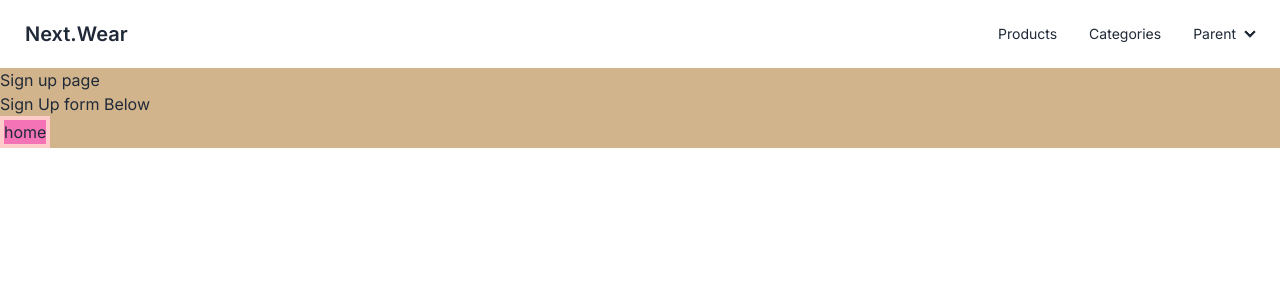
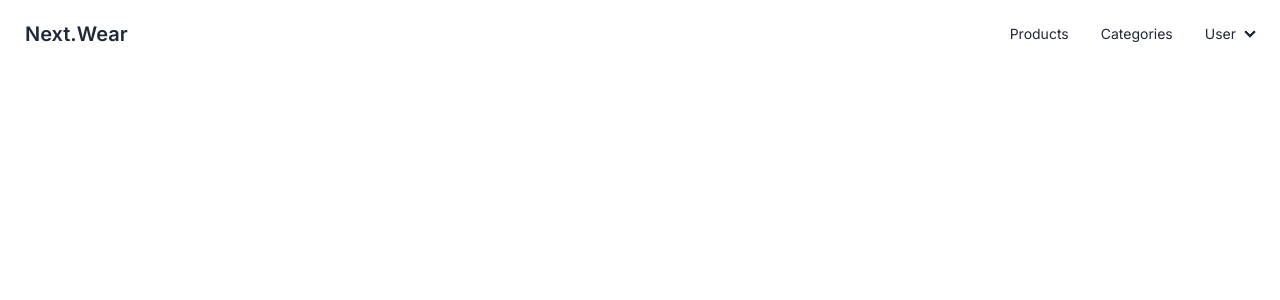
Before and after one commit to darkcohiba/next-frontend-testing, a Next.js app: page /user/signup in a window 1280 px wide. Shown: the top 300 px of the page. Built offline with nearby package versions, Linux system fonts and the light colour scheme.

Commit message:
next auth: fixed issue caused by file named routes instead of route

```diff
--- a/app/api/auth/[...nextauth]/options.ts
+++ b/app/api/auth/[...nextauth]/options.ts
@@ -9,8 +9,8 @@ import CredentialsProvider from "next-auth/providers/credentials"
 export const options: NextAuthOptions = {
     providers: [
         GoogleProvider({
-            clientId: process.env.GOOGLE_ID,
-            clientSecret: process.env.GOOGLE_SECRET,
+            clientId: process.env.GOOGLE_ID as string,
+            clientSecret: process.env.GOOGLE_SECRET as string,
             authorization: {
                 params: {
                     prompt: "consent",
@@ -59,9 +59,9 @@ export const options: NextAuthOptions = {
                 }
             }
         })
-    ],
-    pages: {
-        signIn: '/signin',
-        signOut: '/signout'
-    }
+    ]
+    // pages: {
+    //     signIn: '/signin',
+    //     signOut: '/signout'
+    // }
 }
--- /dev/null
+++ b/app/api/auth/[...nextauth]/route.ts
@@ -0,0 +1,8 @@
+import NextAuth from "next-auth"
+// import GoogleProvider from "next-auth/providers/google";
+// import CredentialsProvider from "next-auth/providers/credentials"
+import { options } from "./options"
+
+const handler = NextAuth(options)
+
+export { handler as GET, handler as POST }
--- a/app/api/auth/[...nextauth]/routes.ts
+++ /dev/null
@@ -1,7 +0,0 @@
-import NextAuth from "next-auth"
-
-const handler = NextAuth({
-
-})
-
-export { handler as GET, handler as POST }
--- a/app/components/NavBar.tsx
+++ b/app/components/NavBar.tsx
@@ -13,7 +13,7 @@ const NavBar = () => {
                     <li>
                         <details>
                             <summary>
-                                Parent
+                                User
                             </summary>
                             <ul className="p-2 bg-base-100">
                                 <li><Link href="/user">Users</Link></li>
--- a/app/user/signup/page.tsx
+++ b/app/user/signup/page.tsx
@@ -8,9 +8,7 @@ const Signup = () => {
     return (
         <div>
             <NavBar />
-            <h1>Sign up page</h1>
-            <p>Sign Up form Below</p>
-            <HomeButton />
+
         </div>
     )
 }
```
